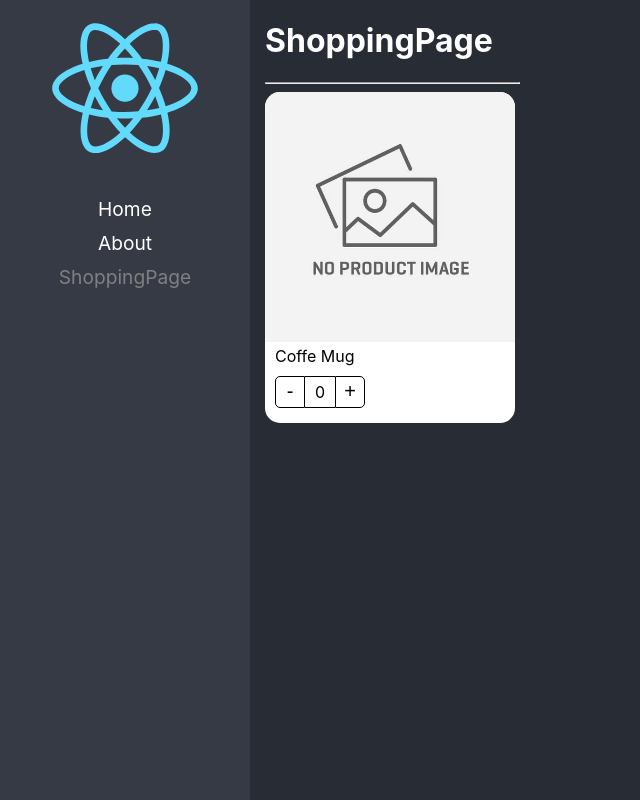
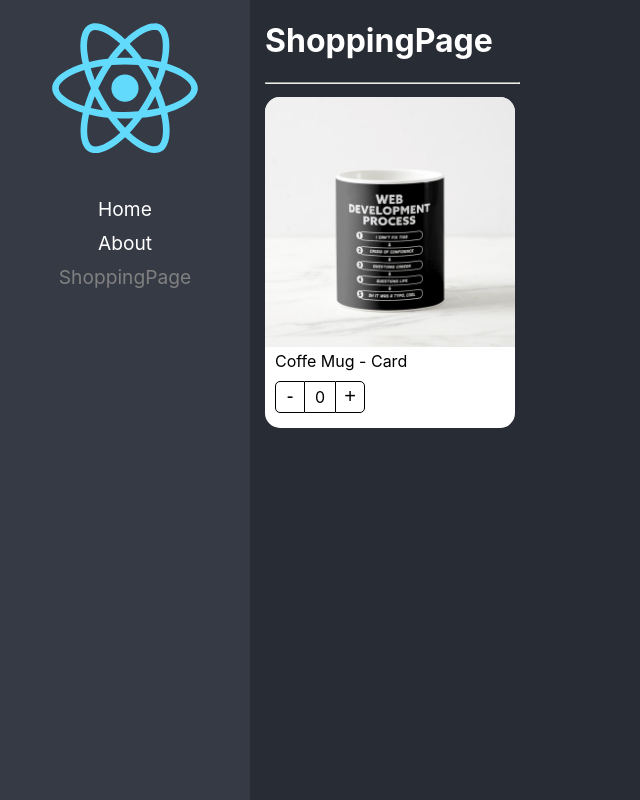
Before and after one commit to cdgutierrez456/react-app-optimization, a React (Create React App) app: page /users in a window 1280 px wide. Shown: the whole page, without its empty margins (0-640 px from the left). Built offline with nearby package versions, Linux system fonts and the light colour scheme.

Commit message:
Construccion tradicional de componente

```diff
--- a/src/02-component-patterns/components/ProductCard.tsx
+++ b/src/02-component-patterns/components/ProductCard.tsx
@@ -1,21 +1,27 @@
+import { useProductCard } from '../hooks/useProductCard'
+
 import styles from '../styles/styles.module.css'
 import noImage from '../assets/no-image.jpg'
-import { useState } from 'react'
 
-export const ProductCard = () => {
+interface Props {
+  product: Product
+}
 
-  const [counter, setCounter] = useState(0)
+interface Product {
+  id: string
+  title: string
+  img?: string
+}
 
-  const increaseBy = (value: number) => {
-    setCounter(prev => Math.max(prev + value, 0))
-  }
+export const ProductCard = ({ product }: Props) => {
+
+  const { counter, increaseBy } = useProductCard()
 
   return (
     <div className={styles.productCard}>
-      {/* <img className={styles.productImg} src="/coffee-mug.png" alt="Coffe-mug" /> */}
-      <img className={styles.productImg} src={noImage} alt="No Image" />
+      <img className={styles.productImg} src={product.img ? product.img : noImage} alt="No Image" />
 
-      <span className={styles.productDescription}>Coffe Mug</span>
+      <span className={styles.productDescription}>{product.title}</span>
       <div className={styles.buttonsContainer}>
         <button
           className={styles.buttonMinus}
--- /dev/null
+++ b/src/02-component-patterns/hooks/useProductCard.ts
@@ -0,0 +1,15 @@
+import { useState } from 'react'
+
+export const useProductCard = () => {
+
+  const [counter, setCounter] = useState(0)
+
+  const increaseBy = (value: number) => {
+    setCounter(prev => Math.max(prev + value, 0))
+  }
+
+  return {
+    counter,
+    increaseBy
+  }
+}
--- a/src/02-component-patterns/pages/ShoppingPage.tsx
+++ b/src/02-component-patterns/pages/ShoppingPage.tsx
@@ -1,12 +1,24 @@
 import React from 'react'
 import { ProductCard } from '../components/ProductCard'
+
+const product = {
+  id: '1',
+  title: 'Coffe Mug - Card',
+  img: '/coffee-mug.png'
+}
 
 export const ShoppingPage = () => {
   return (
     <div>
       <h1>ShoppingPage</h1>
       <hr />
-      <ProductCard />
+      <div style={{
+        display: 'flex',
+        flexDirection: 'row',
+        flexWrap: 'wrap'
+      }}>
+        <ProductCard product={product} />
+      </div>
     </div>
   )
 }
```
